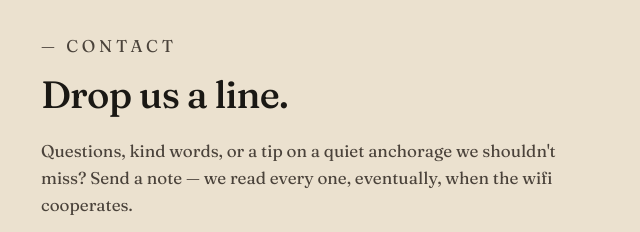
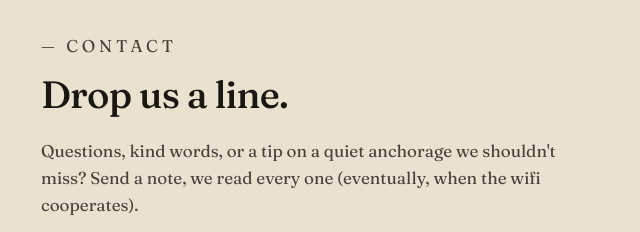
Before and after one commit to seleneledain/travelog, a plain HTML site: page index.html in a window 1280 px wide. Shown: the part 1640-1872 px from the top of the page, 319-959 px from the left. Drawn offline with nearby package versions, Linux system fonts and the light colour scheme; no server answers.

Commit message:
edit contact form message

```diff
--- a/index.html
+++ b/index.html
@@ -139,7 +139,7 @@
 
       <p>
         Questions, kind words, or a tip on a quiet anchorage we shouldn't miss?
-        Send a note — we read every one, eventually, when the wifi cooperates.
+        Send a note, we read every one (eventually, when the wifi cooperates).
       </p>
 
       <form class="contact-form" id="contact-form" novalidate>
```
